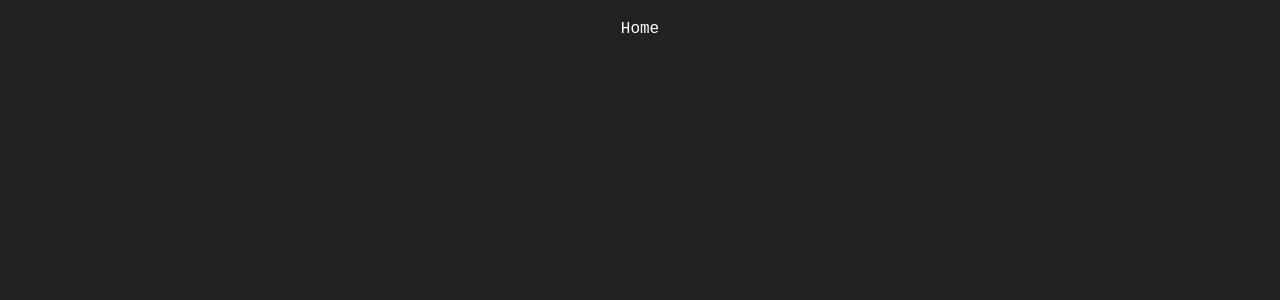
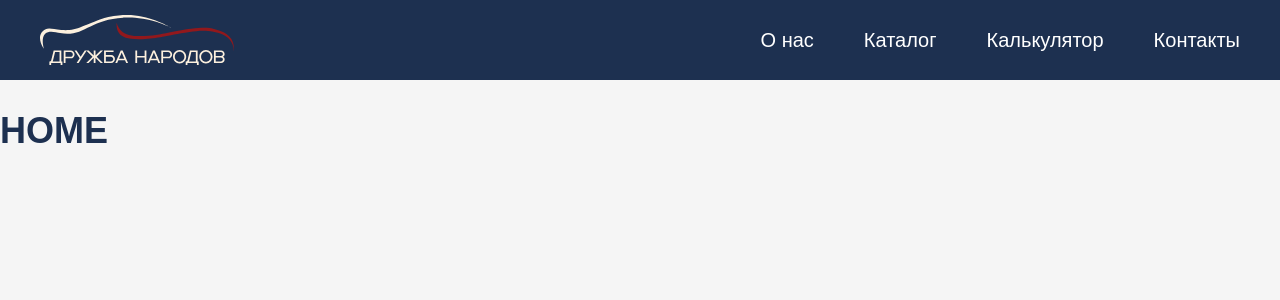
Before and after one commit to Estoutic/AutoFrontend, a React (Vite) app: page / in a window 1280 px wide. Shown: the top 300 px of the page. Built offline with nearby package versions, Linux system fonts and the light colour scheme.

Commit message:
add header

```diff
--- a/src/app/App.tsx
+++ b/src/app/App.tsx
@@ -1,29 +1,17 @@
-import './App.css'
-import React, { useEffect } from 'react'
-import { QueryClient, QueryClientProvider } from 'react-query'
-import { } from 'react-router';
-import { createBrowserRouter, RouterProvider } from 'react-router-dom';
+import React from "react";
+import { QueryClient, QueryClientProvider } from "react-query";
+import { RouterProvider } from "react-router-dom";
+import { router } from "./providers/routes";
+import "@/styles/index.scss";
 
-function App() {
+const queryClient = new QueryClient();
 
-  const queryClient = new QueryClient();
+export const App = () => {
+  return (
+    <QueryClientProvider client={queryClient}>
+      <RouterProvider router={router} />
+    </QueryClientProvider>
+  );
+};
 
-  const router = createBrowserRouter([
-    {
-      path: "/",
-      element: <h1>Home</h1>,
-      errorElement: <h1>error</h1>
-    },
-
-  ])
-
-  return (
-    <>
-      <QueryClientProvider client={queryClient}>
-        <RouterProvider router={router} />
-      </QueryClientProvider>
-    </>
-  )
-}
-
-export default App
+export default App;
--- /dev/null
+++ b/src/app/providers/routes.tsx
@@ -0,0 +1,19 @@
+import { createBrowserRouter } from "react-router-dom";
+import { Layout } from "@/shared/ui/Layout";
+import { HomePage } from "@/pages/HomePage";
+import React from "react";
+
+export const router = createBrowserRouter([
+  {
+    path: "/",
+    element: <Layout />,
+    errorElement: <h1>error</h1> ,
+    children: [
+      { path: "/", element: <HomePage /> },
+    //   { path: "/catalog", element: <CatalogPage /> },
+    //   { path: "/car/:id", element: <CarDetailsPage /> },
+    //   { path: "/login", element: <LoginPage /> },
+    //   { path: "/admin", element: <AdminPage /> },
+    ],
+  },
+]);
--- /dev/null
+++ b/src/pages/HomePage/index.tsx
@@ -0,0 +1,9 @@
+import React from "react";
+
+export const HomePage = () => {
+  return (
+    <>
+      <h1>Home</h1>
+    </>
+  );
+};
--- /dev/null
+++ b/src/shared/ui/Layout.tsx
@@ -0,0 +1,14 @@
+import { Outlet } from "react-router-dom";
+import { Header } from "@/widgets/Header";
+import React from "react";
+
+export const Layout = () => {
+  return (
+    <>
+      <Header />
+      <main>
+        <Outlet />
+      </main>
+    </>
+  );
+};
--- a/src/styles/_variables.scss
+++ b/src/styles/_variables.scss
@@ -1,13 +1,9 @@
-$primary-color: #fff;
+$primary-color: #1D3050;
+$secondary-color: #ff5e00;
+$text-color: white;
 
-$border-color: #ebebeb;
+$container-width: 1200px;
+$header-padding: 15px 0;
 
-$ruler: 16px;
-$input-focus: #2d8cf0;
-$font-color: #323232;
-$font-color-sub: #666;
-$bg-color: #fff;
-$main-color: #fff;
-$third-color: #DC5F00;
-$button-size: 20px;
-$mobile-width: 1300px;
+$font-main: "Tecla", sans-serif;
+$font-size-base: 18px;
--- a/src/styles/index.scss
+++ b/src/styles/index.scss
@@ -1,3 +1,5 @@
+@use "@/styles/_variables" as vars;
+
 :root {
 
   width: 100vw;
@@ -8,8 +10,10 @@
   min-height: 100vh;
 
   color-scheme: light dark;
-  color: $primary-color;
-  background-color: #212121;
+  color: vars.$primary-color;
+
+  font-family: vars.$font-main;
+  background: #f5f5f5;
 
   font-synthesis: none;
   text-rendering: optimizeLegibility;
@@ -19,171 +23,53 @@
 
 body {
   margin: 0;
-  display: flex;
-  align-items: center;
-  justify-content: center;
-  place-items: center;
   min-width: 320px;
   min-height: 100vh;
 }
 
+main {
+  flex: 1;
+}
+
+.container {
+  max-width: vars.$container-width;
+  margin: 0 auto;
+  padding: 0 20px;
+}
+
+h1,
+h2,
+h3 {
+  font-weight: bold;
+  color: vars.$primary-color;
+}
+
 h1 {
-  font-size: $ruler;
-  line-height: 1.1;
-  color: $primary-color;
-  font-weight: 400;
-  padding: 10px 20px;
+  font-size: 36px;
+  text-transform: uppercase;
+  margin-bottom: 20px;
 }
 
 h2 {
-  font-size: $ruler;
-  line-height: 1.1;
-  color: $primary-color;
-  font-weight: 400;
-  padding: 10px 20px;
-
-  // @include threeDBorder;
-
+  font-size: 28px;
 }
 
 h3 {
-  font-size: $ruler;
-  line-height: 1.1;
-  color: $primary-color;
-  font-weight: 400;
-  padding: 10px 20px;
-
-  // @include threeDBorder;
+  font-size: 22px;
 }
 
-p {
-  font-size: $ruler;
-}
+.button {
+  display: inline-block;
+  padding: 10px 20px;
+  font-size: 16px;
+  background-color: vars.$primary-color;
+  color: white;
+  border: none;
+  border-radius: 5px;
+  cursor: pointer;
+  transition: 0.3s ease-in-out;
 
-a {
-  text-decoration: none;
-  font-size: $ruler;
-  color: $primary-color;
-  padding: 5px;
-
-
-}
-
-input {
-  width: 250px;
-  height: 40px;
-  border-radius: 5px;
-  border: 2px solid $main-color;
-  background-color: $bg-color;
-  box-shadow: 4px 4px $main-color;
-  font-size: 15px;
-  font-weight: 600;
-  color: $font-color;
-  padding: 5px 10px;
-  outline: none;
-}
-
-.input::placeholder {
-  color: $font-color-sub;
-  opacity: 0.8;
-}
-
-.input:focus {
-  border: 2px solid $input-focus;
-}
-
-form {
-  padding: $ruler;
-  width: $ruler*20;
-  margin: 0 auto;
-}
-
-
-button {
-  background-color: white;
-  color: $primary-color;
-  border-radius: 8px;
-  padding: 0.6em 1.2em;
-  font-size: $ruler;
-
-  // border-color: #213547 transparent transparent #213547;
-  border-top-color: $border-color;
-  border-left-color: $border-color;
-  font-weight: 500;
-  font-family: inherit;
-  cursor: pointer;
-}
-
-.textAreaContainer {
-  display: flex;
-  flex-direction: column;
-  gap: 10px;
-  width: 100%;
-
-  label {
-    min-height: 300px;
-    font-size: $ruler;
-    color: rgb(255, 255, 255);
+  &:hover {
+    background-color: vars.$secondary-color;
   }
 }
-
-.textAreaField {
-  background: transparent;
-  color: $primary-color;
-  border: 2px solid #ddd;
-  border-radius: 8px;
-  min-height: 300px;
-  width: 100%;
-  font-size: $ruler;
-
-
-  resize: none;
-  transition: border-color 0.2s ease-in-out, box-shadow 0.2s ease-in-out;
-
-  &:focus {
-
-    outline: none;
-  }
-}
-
-.conflictCard {
-  display: flex;
-  align-items: center;
-  flex-direction: row;
-  gap: 40px;
-  padding-bottom: 20px;
-
-}
-
-.formContainer {
-
-  margin-top: 100px;
-  display: flex;
-  flex-direction: column;
-  align-items: center;
-
-  button {
-    max-width: 350px;
-  }
-}
-
-@media screen and (max-width: $mobile-width) {
-  .conflictCard {
-    flex-direction: column;
-    margin-top: 150px;
-
-  }
-
-  // .formContainer {
-  //   margin-top: 200px;
-
-  // }
-}
-
-@media screen and (max-width: 450px) {
-  .conflictFormContainer {
-
-    width: 90%;
-
-  }
-}
--- /dev/null
+++ b/src/widgets/Header/Header.module.scss
@@ -0,0 +1,41 @@
+@use "@/styles/_variables" as vars;
+
+.header {
+  background-color: vars.$primary-color;
+  padding: 15px 0;
+}
+
+.container {
+  max-width: vars.$container-width;
+  margin: 0 auto;
+  padding: 0 40px;
+  display: flex;
+  justify-content: space-between;
+  align-items: center;
+}
+
+.logo {
+  display: flex;
+  align-items: center;
+
+  img {
+    height: 50px;
+  }
+}
+
+.nav {
+  display: flex;
+  gap: 50px;
+
+  a {
+    color: white;
+    text-decoration: none;
+    font-size: 20px;
+    font-weight: 400;
+    transition: 0.3s ease-in-out;
+
+    &:hover {
+      color: vars.$secondary-color;
+    }
+  }
+}
--- /dev/null
+++ b/src/widgets/Header/index.tsx
@@ -0,0 +1,22 @@
+import React from "react";
+import logo from "@/assets/logo.svg";
+import styles from "./Header.module.scss";
+import { Link } from "react-router-dom";
+
+export const Header = () => {
+    return (
+      <header className={styles.header}>
+        <div className={styles.container}>
+          <Link to="/" className={styles.logo}>
+            <img src={logo} alt="Дружба Народов" />
+          </Link>
+          <nav className={styles.nav}>
+            <Link to="/about">О нас</Link>
+            <Link to="/catalog">Каталог</Link>
+            <Link to="/calculator">Калькулятор</Link>
+            <Link to="/contacts">Контакты</Link>
+          </nav>
+        </div>
+      </header>
+    );
+  };
--- a/vite.config.ts
+++ b/vite.config.ts
@@ -13,8 +13,10 @@ export default defineConfig({
   css: {
     preprocessorOptions: {
       scss: {
-        additionalData: `@import "@/styles/_variables.scss";
-        @import "@/styles/_mixins.scss";`,
+        additionalData: `
+          @use "@/styles/_variables.scss";
+          @use "@/styles/_mixins.scss";
+        `,
       },
     },
   },
```
Also changed, not shown: .declaration.module.ts (added), src/assets/logo.svg (added), 1 other file (tests, documents, lock files or other folders).
